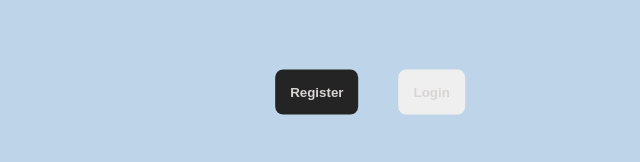
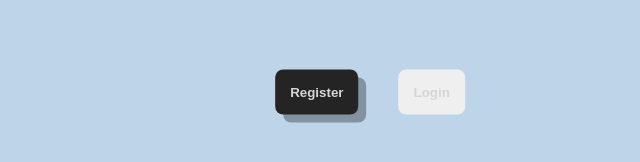
Before and after one commit to gero-alt/gero-alt.github.io, a plain HTML site: page index.html in a window 1280 px wide. In both pictures the pointer is over the button "Register". Shown: the part 308-470 px from the top of the page, 270-910 px from the left. Drawn offline with Linux system fonts and the light colour scheme.

Commit message:
updarteasdsad

```diff
--- a/style.css
+++ b/style.css
@@ -36,6 +36,7 @@ button{
 
 button:hover{
     background-color: #242424;
+    box-shadow: 8px 8px rgb(130, 146, 160);
 }
 
 button:active{
```
